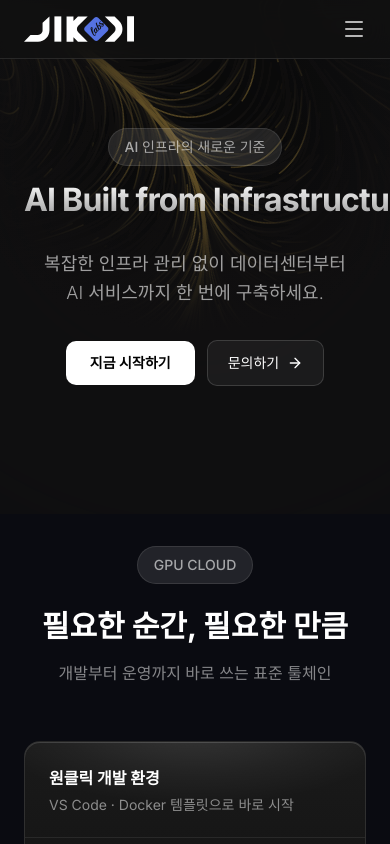
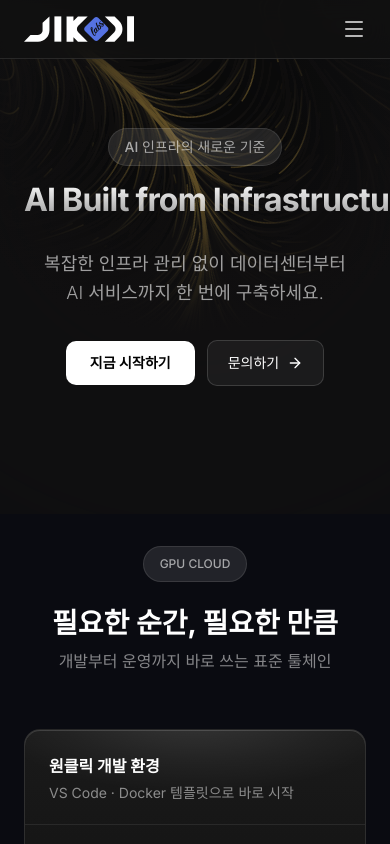
Before and after one commit to ha3l1m/jikji, a Next.js app: page / in a window 390 px wide. Shown: the top 844 px of the page. Built offline with nearby package versions, Linux system fonts and the light colour scheme.

Commit message:
fix: product section tags 12px, titles 28px, title-subtitle gap 8px

```diff
--- a/components/products-section.tsx
+++ b/components/products-section.tsx
@@ -100,11 +100,11 @@ function GpuCloudContent() {
             viewport={{ once: true }}
             className="flex flex-col items-center gap-6"
           >
-            <div className="inline-flex items-center gap-2 px-4 py-2 rounded-full bg-white/10 border border-white/10 text-sm font-medium text-white/60">
+            <div className="inline-flex items-center gap-2 px-4 py-2 rounded-full bg-white/10 border border-white/10 text-[12px] md:text-sm font-medium text-white/60">
               GPU CLOUD
             </div>
-            <div className="flex flex-col items-center gap-4">
-              <h3 className="text-3xl md:text-[48px] font-bold leading-tight text-center text-white">
+            <div className="flex flex-col items-center gap-2">
+              <h3 className="text-[28px] md:text-[48px] font-bold leading-tight text-center text-white">
                 {t.products.gpucloud.oneclick.title}
               </h3>
               <p className="text-base md:text-lg text-white/50 text-center">
@@ -446,11 +446,11 @@ function PlatformContent() {
             viewport={{ once: true }}
             className="text-center mb-16"
           >
-            <div className="inline-flex items-center gap-2 px-4 py-2 rounded-full bg-white/10 border border-white/10 text-sm font-medium text-white/60 mb-6">
+            <div className="inline-flex items-center gap-2 px-4 py-2 rounded-full bg-white/10 border border-white/10 text-[12px] md:text-sm font-medium text-white/60 mb-6">
               AI INFERENCE
             </div>
-            <div className="flex flex-col items-center gap-4">
-              <h2 className="text-3xl md:text-[48px] font-bold tracking-tight max-w-4xl mx-auto leading-tight text-white">
+            <div className="flex flex-col items-center gap-2">
+              <h2 className="text-[28px] md:text-[48px] font-bold tracking-tight max-w-4xl mx-auto leading-tight text-white">
                 Serverless MLOps, 배포하면 바로 API
               </h2>
               <p className="text-base text-white/50">
@@ -616,10 +616,10 @@ function PlatformContent() {
             viewport={{ once: true }}
             className="text-center mb-12"
           >
-            <div className="inline-flex items-center gap-2 px-4 py-2 rounded-full bg-white/10 border border-white/10 text-sm font-medium text-white/60 mb-6">
+            <div className="inline-flex items-center gap-2 px-4 py-2 rounded-full bg-white/10 border border-white/10 text-[12px] md:text-sm font-medium text-white/60 mb-2">
               CHAT AGENT
             </div>
-            <h2 className="text-3xl md:text-[48px] font-bold tracking-tight max-w-4xl mx-auto leading-tight text-white">
+            <h2 className="text-[28px] md:text-[48px] font-bold tracking-tight max-w-4xl mx-auto leading-tight text-white">
               엔드포인트만 연결하면 바로 동작합니다
             </h2>
           </motion.div>
@@ -691,11 +691,11 @@ function PlatformContent() {
             viewport={{ once: true }}
             className="text-center flex flex-col items-center gap-6"
           >
-            <div className="inline-flex items-center gap-2 px-4 py-2 rounded-full bg-white/10 border border-white/10 text-sm font-medium text-white/60">
+            <div className="inline-flex items-center gap-2 px-4 py-2 rounded-full bg-white/10 border border-white/10 text-[12px] md:text-sm font-medium text-white/60">
               N3N VIDEO AI
             </div>
-            <div className="flex flex-col items-center gap-4">
-              <h2 className="text-3xl md:text-[48px] font-bold tracking-tight leading-tight text-white">
+            <div className="flex flex-col items-center gap-2">
+              <h2 className="text-[28px] md:text-[48px] font-bold tracking-tight leading-tight text-white">
                 대규모 영상 데이터 실시간 분석
               </h2>
               <p className="text-base text-white/50 leading-relaxed">
```
